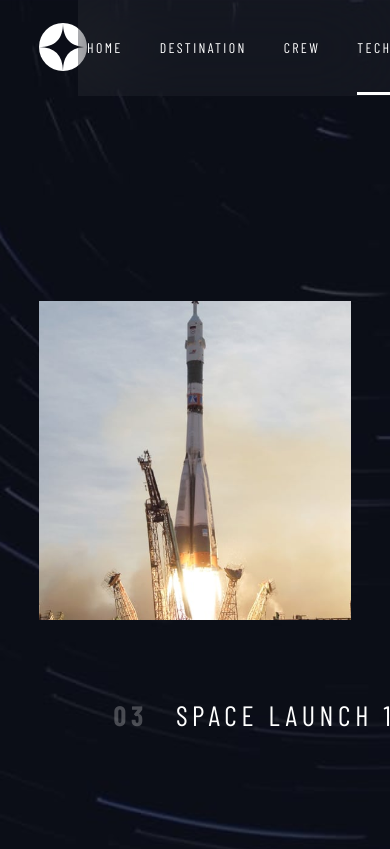
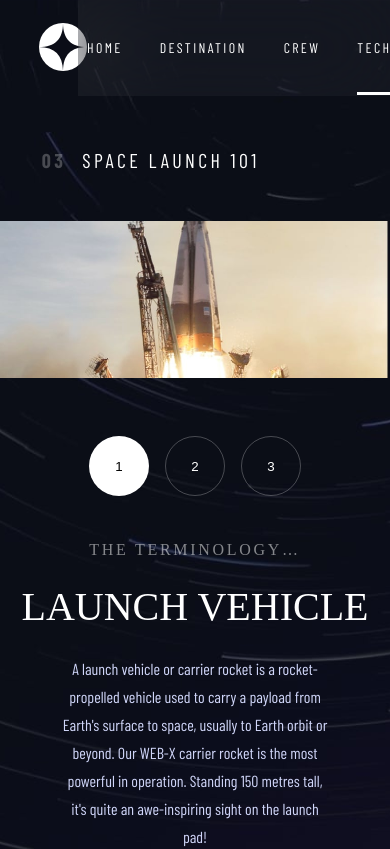
Before and after one commit to AvrahamKrol/space-journey, a React (Create React App) app: page /technology in a window 390 px wide. Shown: the top 849 px of the page. Built offline with nearby package versions, Linux system fonts and the light colour scheme; a web font is replaced by a local one.

Commit message:
add tablet page of technology

```diff
--- a/src/components/sections/CrewSection/index.css
+++ b/src/components/sections/CrewSection/index.css
@@ -88,10 +88,13 @@
     text-align: center;
   }
   .crew-heading {
-    margin-left: -40rem;
+    margin-left: -45.9rem;
     margin-bottom: 6rem;
-    margin-top: 5rem;
+    margin-top: 5.3rem;
     font-size: 2rem;
+  }
+  .crew-heading span {
+    margin-right: 1.6rem;
   }
   .crew-details {
     display: flex;
--- a/src/components/sections/DestinationSection/index.css
+++ b/src/components/sections/DestinationSection/index.css
@@ -84,6 +84,9 @@
     margin-bottom: 6rem;
     font-size: 2rem;
   }
+  .destination-heading > span {
+    margin-right: 1.6rem;
+  }
   .destination-description {
     display: flex;
     flex-direction: column;
--- a/src/components/sections/TechSection/index.css
+++ b/src/components/sections/TechSection/index.css
@@ -51,6 +51,7 @@
   line-height: 6.4rem;
   margin-top: 1.7rem;
   color: var(--white);
+  text-transform: uppercase;
 }
 .tech-details__details {
   font-size: var(--text-fs);
@@ -81,72 +82,61 @@
     display: flex;
     flex-direction: column;
     align-items: center;
+    position: relative;
   }
   .tech-container--left {
-    margin-left: 16.5rem;
-    margin-top: 7.6rem;
-    flex: 0 0 55%;
-    order:2;
+    margin-left: 0;
+    margin-top: 0;
+    order: 2;
   }
   .tech-heading {
-    font-size: var(--sb-fs-bg);
-    text-transform: uppercase;
-    letter-spacing: 4.72px;
-    font-weight: 400;
-    margin-bottom: 9.7rem;
-    color: var(--white);
+    font-size: 2rem;
+    letter-spacing: 3.375px;
+    position: absolute;
+    top: 5.3rem;
+    left: 4.18rem;
   }
   .tech-heading > span {
-    color: var(--white-darker);
-    font-weight: 700;
-    margin-right: 2.8rem;
+    margin-right: 1.6rem;
   }
   .tech-details {
     display: flex;
-    margin-top: 13.7rem;
-    margin-bottom: 21.4rem;
-    align-items: center;
+    flex-direction: column;
+    margin-top: 5.6rem;
+    margin-bottom: 0;
   }
   .tech-details__tech-navigation {
     display: flex;
-    flex-direction: column;
-    margin-right: 8rem;
+    flex-direction: row;
+    margin-right: 0;
   }
   .tech-details__details-container {
     max-width: 63rem;
-    display: flex;
-    flex-direction: column;
     max-height: 30rem;
+    margin-top: 4.4rem;
+    margin-bottom: 9.7rem;
+    text-align: center;
   }
   .tech-details__sub-heading {
-    font-family: var(--heading-font);
-    font-size: var(--sb-fs-sm);
-    font-weight: 400;
-    line-height: 1.9rem;
-    letter-spacing: 2.7px;
-    color: rgba(255, 255, 255, 0.5);
+    font-size: var(--nav-fs);
   }
   .tech-details__heading {
-    font-family: var(--heading-font);
-    font-size: var(--hd-fs-md);
-    font-weight: 400;
+    font-size: 4rem;
     line-height: 6.4rem;
-    margin-top: 1.7rem;
-    color: var(--white);
+    margin-top: 1.6rem;
   }
   .tech-details__details {
-    font-size: var(--text-fs);
-    font-weight: 400;
-    line-height: 3.2rem;
-    margin-top: 1.7rem;
-    max-width: 80%;
+    font-size: var(--nav-fs);
+    line-height: 2.8rem;
+    max-width: 70%;
+    margin: 1.6rem auto 0;
     min-height: 20rem;
   }
   .tech-container--right {
     order: 1;
+    width: 100%;
   }
   .tech-container--right img {
-    max-width: 100%;
-    margin-top: 20.6rem;
+    margin-top: 12.6rem;
   }
 }
--- a/src/components/sections/TechSection/index.jsx
+++ b/src/components/sections/TechSection/index.jsx
@@ -4,7 +4,13 @@ import './index.css';
 import TechNavBtn from '../../ui/TechNavBtn';
 import { TechImage } from '../../ui/Images';
 
-const TechSection = ({ onSelectTech, tech, crewLength }) => {
+const TechSection = ({ onSelectTech, tech, techLength }) => {
+  let image;
+  if (window.innerWidth.toString() <= '768') {
+    image = tech.images.landscape;
+    console.log(image);
+  } else image = tech.images.portrait;
+
   return (
     <section className="tech-container">
       <section className="tech-container--left">
@@ -14,7 +20,7 @@ const TechSection = ({ onSelectTech, tech, crewLength }) => {
         </h3>
         <div className="tech-details">
           <div className="tech-details__tech-navigation">
-            <TechNavBtn onSelectedId={onSelectTech} crewLength={3} />
+            <TechNavBtn onSelectedId={onSelectTech} crewLength={techLength} />
           </div>
           <div className="tech-details__details-container">
             <h4 className="tech-details__sub-heading">THE TERMINOLOGY…</h4>
@@ -24,7 +30,7 @@ const TechSection = ({ onSelectTech, tech, crewLength }) => {
         </div>
       </section>
       <section className="tech-container--right">
-        <TechImage imageSrc={tech.images.portrait} name={tech.name} />
+        <TechImage imageSrc={image} name={tech.name} />
       </section>
     </section>
   );
--- a/src/components/ui/Images/TechImage/index.jsx
+++ b/src/components/ui/Images/TechImage/index.jsx
@@ -1,15 +1,28 @@
 export const TechImage = ({ imageSrc, name }) => {
-  const spaceport =
+  const spaceportPortrait =
     '../../../../assets/technology/image-spaceport-portrait.jpg';
-  const spaceCapsule =
+  const spaceCapsulePortrait =
     '../../../../assets/technology/image-space-capsule-portrait.jpg';
+  const spaceportLandscape =
+    '../../../../assets/technology/image-spaceport-landscape.jpg';
+  const spaceCapsuleLandscape = '../../../../assets/technology/image-space-capsule-landscape.jpg';
+  const launchVehicleLandscape = '../../../../assets/technology/image-launch-vehicle-landscape.jpg';
   let img;
 
   switch (true) {
-    case spaceport.includes(imageSrc):
+    case spaceportLandscape.includes(imageSrc):
+      img = require('../../../../assets/technology/image-spaceport-landscape.jpg');
+      break;
+    case spaceCapsuleLandscape.includes(imageSrc):
+      img = require('../../../../assets/technology/image-space-capsule-landscape.jpg');
+      break;
+    case launchVehicleLandscape.includes(imageSrc):
+      img = require('../../../../assets/technology/image-launch-vehicle-landscape.jpg');
+      break;
+    case spaceportPortrait.includes(imageSrc):
       img = require('../../../../assets/technology/image-spaceport-portrait.jpg');
       break;
-    case spaceCapsule.includes(imageSrc):
+    case spaceCapsulePortrait.includes(imageSrc):
       img = require('../../../../assets/technology/image-space-capsule-portrait.jpg');
       break;
     default:
--- a/src/components/ui/MainBtn/index.css
+++ b/src/components/ui/MainBtn/index.css
@@ -48,10 +48,11 @@
 }
 @media only screen and (max-width: 768px) {
   .main-btn {
-    padding: 95px 50px;
+    padding: 105px 54px;
+    margin-bottom: 1rem;
   }
   .main-btn:hover::after {
-    transform: translate(17%, 15%);
+    transform: translate(20%, 19%);
     height: 35rem;
     width: 35rem;
   }
--- a/src/components/ui/TechNavBtn/index.css
+++ b/src/components/ui/TechNavBtn/index.css
@@ -13,3 +13,13 @@
   background-color: var(--white);
   color: #000;
 }
+@media only screen and (max-width: 768px) {
+  .techBtn {
+    width: 6rem;
+    height: 6rem;
+  }
+  .techBtn:not(:last-child) {
+    margin-bottom: 0;
+    margin-right: 1.6rem;
+  }
+}
--- a/src/pages/TechnologyPage/index.jsx
+++ b/src/pages/TechnologyPage/index.jsx
@@ -11,7 +11,7 @@ const TechPage = ({techs}) => {
   return (
     <PagesWrapper page="tech">
       <Navigation />
-      <TechSection tech={technology} onSelectTech={setSelectedTech} />
+      <TechSection tech={technology} onSelectTech={setSelectedTech} techLength={techs.length} />
     </PagesWrapper>
   );
 };
```
Also changed, not shown: src/components/PagesWrapper/index.css (line endings or trailing spaces).
